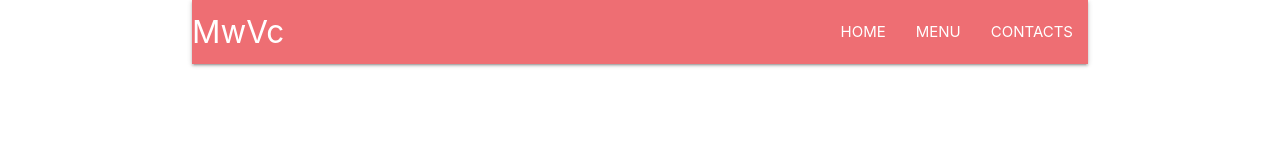
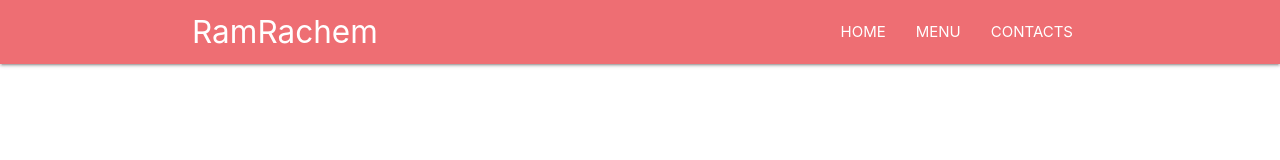
Before and after one commit to MwVc/restaurant-page, a plain HTML site: page index.html in a window 1280 px wide. Drawn offline with nearby package versions, Linux system fonts and the light colour scheme.

Commit message:
refactor code

```diff
--- a/index.html
+++ b/index.html
@@ -4,6 +4,11 @@
     <meta charset="UTF-8" />
     <meta name="viewport" content="width=device-width, initial-scale=1.0" />
     <title>Restaurant Page</title>
+    <!--Import Google Icon Font-->
+    <link
+      href="https://fonts.googleapis.com/icon?family=Material+Icons"
+      rel="stylesheet"
+    />
     <!-- Compiled and minified CSS -->
     <link
       rel="stylesheet"
@@ -14,7 +19,7 @@
     <script src="https://cdnjs.cloudflare.com/ajax/libs/materialize/1.0.0/js/materialize.min.js"></script>
   </head>
   <body>
-    <div id="content"></div>
+    <div class="content"></div>
     <script src="./main.js"></script>
   </body>
 </html>
--- a/main.js
+++ b/main.js
@@ -1 +1 @@
-(()=>{"use strict";const e=document.createElement("div");e.classList.add("container");const t=function(){const e=document.createElement("nav"),t=document.createElement("div");t.classList.add("nav-wrapper");const n=document.createElement("a");return n.classList.add("brand-logo"),n.setAttribute("href","#"),n.textContent="MwVc",t.appendChild(n),t.appendChild(function(){const e=["HOME","MENU","CONTACTS"],t=document.createElement("ul");t.classList.add("right"),t.setAttribute("id","nav-mobile");for(let n=0;n<e.length;n++){let d=document.createElement("li");d.innerHTML=`<a href=#>${e[n]}</a>`,t.appendChild(d)}return t}()),e.appendChild(t),e}();e.appendChild(t),document.body.appendChild(e)})();
+(()=>{"use strict";const e=function(){const e=function(){const e=["HOME","MENU","CONTACTS"],t=document.createElement("ul");for(let n=0;n<e.length;n++){let d=document.createElement("li");d.innerHTML=`<a href=#>${e[n]}</a>`,t.appendChild(d)}return t}();return e.classList.add("right","hide-on-med-and-down"),e},t=function(){const t=document.createElement("nav"),n=document.createElement("div"),d=document.createElement("a");return t.classList.add("nav-wraper"),n.classList.add("container"),d.classList.add("brand-logo"),d.setAttribute("href","#"),d.textContent="RamRachem",n.appendChild(d),n.appendChild(e()),t.appendChild(n),t}();document.querySelector(".content").appendChild(t)})();
```
